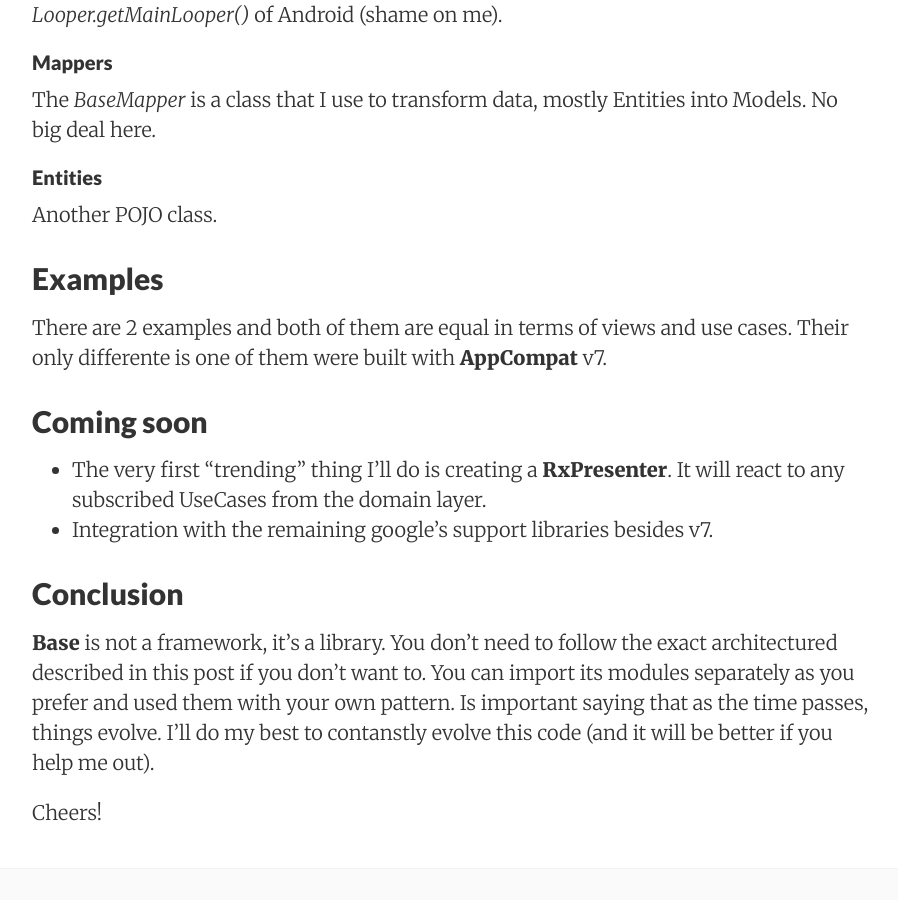
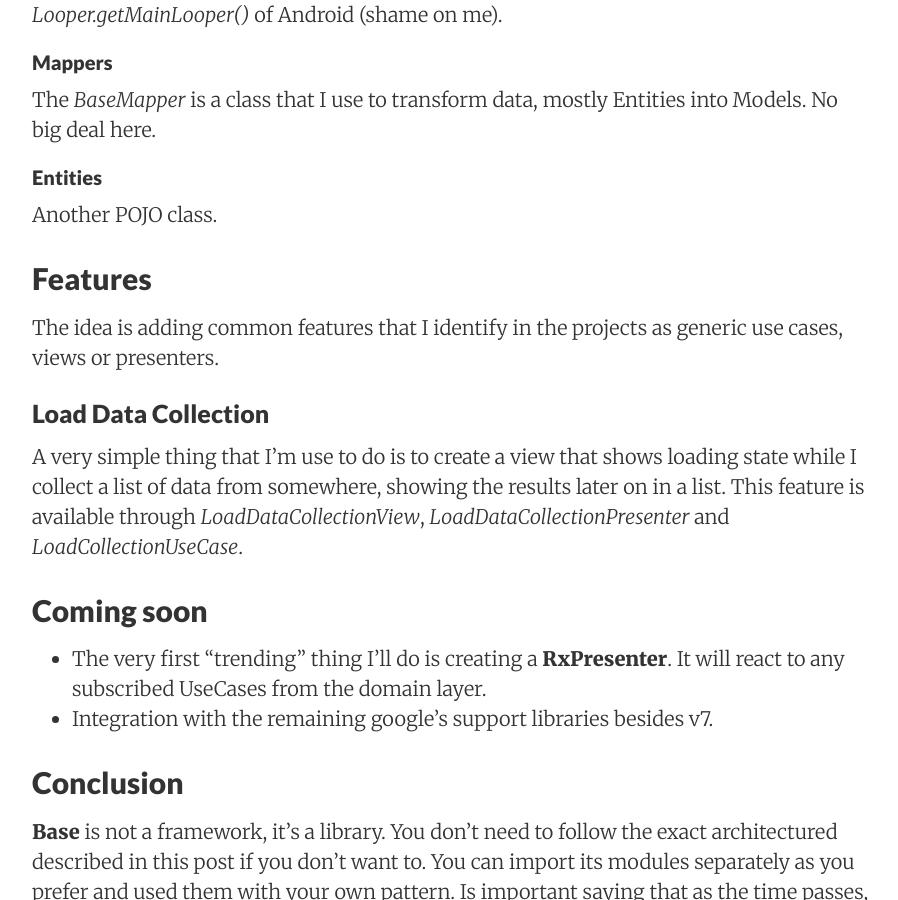
Before and after one commit to thiagokimo/old_personal_website, a Jekyll site: the page built from _posts/2015-09-06-base.md, in a window 1280 px wide and 900 px high, scrolled down 1818 px. Shown: the whole window, without its empty margins (188-1086 px from the left). Built offline with Jekyll 4.4.1, drawn with Linux system fonts in a browser that asks for light colours; nearby versions of some CDN libraries; comment, search, counter and statistics services are not loaded.

Commit message:
Adding features topic in Base post

```diff
--- a/_posts/2015-09-06-base.md
+++ b/_posts/2015-09-06-base.md
@@ -39,8 +39,11 @@ The *BaseMapper* is a class that I use to transform data, mostly Entities into M
 #### Entities
 Another POJO class.
 
-## Examples
-There are 2 examples and both of them are equal in terms of views and use cases. Their only differente is one of them were built with **AppCompat** v7.
+## Features
+The idea is adding common features that I identify in the projects as generic use cases, views or presenters.
+
+### Load Data Collection
+A very simple thing that I'm use to do is to create a view that shows loading state while I collect a list of data from somewhere, showing the results later on in a list. This feature is available through *LoadDataCollectionView*, *LoadDataCollectionPresenter* and *LoadCollectionUseCase*.
 
 ## Coming soon
 - The very first "trending" thing I'll do is creating a **RxPresenter**. It will react to any subscribed UseCases from the domain layer.
```
